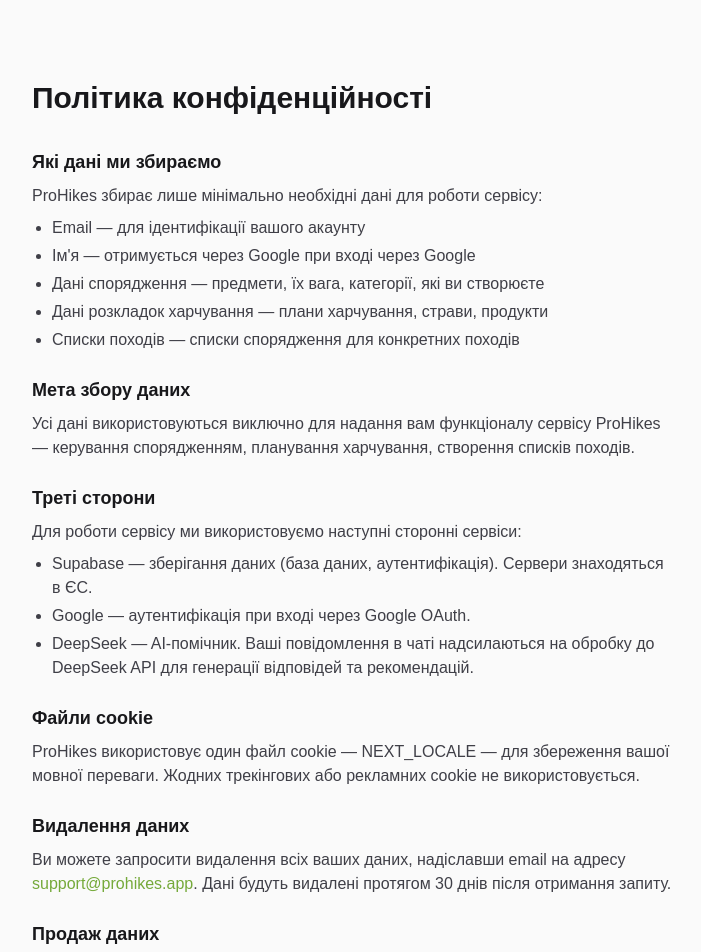
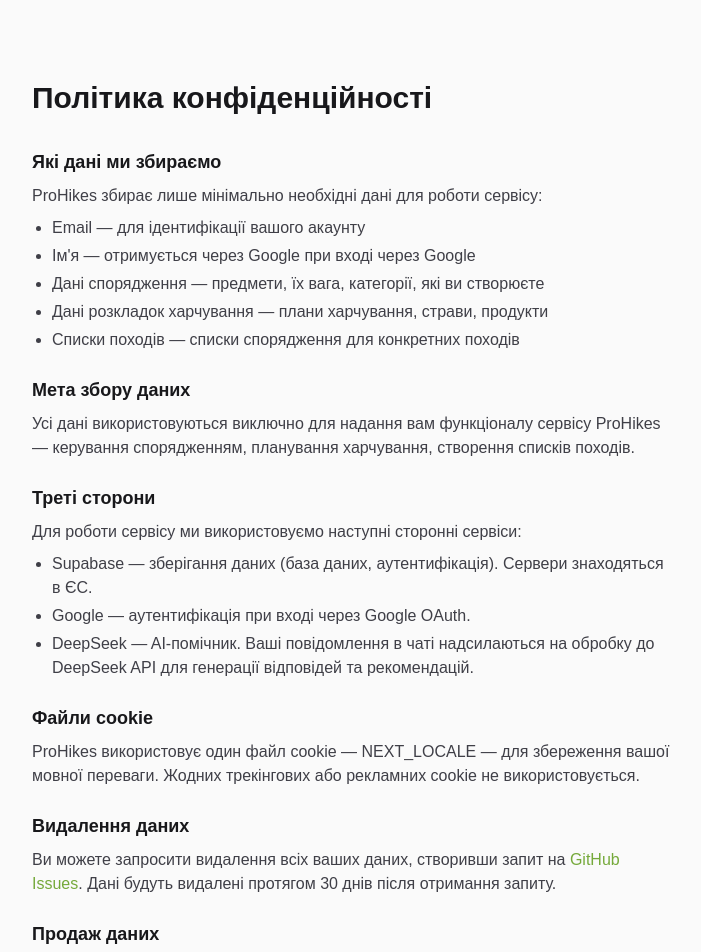
Before and after one commit to gray-od/hiker-app, a Next.js app: page /privacy in a window 1280 px wide. Shown: the top 952 px of the page, without its empty margins (288-989 px from the left). Built offline with nearby package versions, Linux system fonts and the light colour scheme; no server answers.

Commit message:
R21.5: privacy GitHub Issues link, update AGENTS.md + wiki_map_project.md memory

```diff
--- a/src/app/privacy/page.tsx
+++ b/src/app/privacy/page.tsx
@@ -53,8 +53,8 @@ export default async function PrivacyPage() {
             <h2 className="text-lg font-semibold text-zinc-900 dark:text-zinc-100 mb-2">{p('deletion_title')}</h2>
             <p>
               {p('deletion_text')}{' '}
-              <a href="mailto:support@prohikes.app" className="text-[#75a93a] hover:underline">
-                support@prohikes.app
+              <a href="https://github.com/gray-od/hiker-app/issues" target="_blank" rel="noopener noreferrer" className="text-[#75a93a] hover:underline">
+                GitHub Issues
               </a>.{' '}
               {p('deletion_period')}
             </p>
--- a/src/i18n/messages/en.json
+++ b/src/i18n/messages/en.json
@@ -287,7 +287,7 @@
     "cookies_title": "Cookies",
     "cookies_text": "ProHikes uses one cookie — NEXT_LOCALE — to save your language preference. No tracking or advertising cookies are used.",
     "deletion_title": "Data deletion",
-    "deletion_text": "You can request deletion of all your data by sending an email to",
+    "deletion_text": "You can request deletion of all your data by creating a request on",
     "deletion_period": "Data will be deleted within 30 days of receiving the request.",
     "no_sale_title": "Data sales",
     "no_sale_text": "ProHikes does not sell your personal data to third parties. We do not use your data for advertising or marketing.",
--- a/src/i18n/messages/ru.json
+++ b/src/i18n/messages/ru.json
@@ -287,7 +287,7 @@
     "cookies_title": "Файлы cookie",
     "cookies_text": "ProHikes использует один файл cookie — NEXT_LOCALE — для сохранения вашего языкового предпочтения. Никаких трекинговых или рекламных cookie не используется.",
     "deletion_title": "Удаление данных",
-    "deletion_text": "Вы можете запросить удаление всех ваших данных, отправив email на адрес",
+    "deletion_text": "Вы можете запросить удаление всех ваших данных, создав запрос на",
     "deletion_period": "Данные будут удалены в течение 30 дней после получения запроса.",
     "no_sale_title": "Продажа данных",
     "no_sale_text": "ProHikes не продаёт ваши персональные данные третьим сторонам. Мы не используем ваши данные для рекламы или маркетинга.",
--- a/src/i18n/messages/uk.json
+++ b/src/i18n/messages/uk.json
@@ -287,7 +287,7 @@
     "cookies_title": "Файли cookie",
     "cookies_text": "ProHikes використовує один файл cookie — NEXT_LOCALE — для збереження вашої мовної переваги. Жодних трекінгових або рекламних cookie не використовується.",
     "deletion_title": "Видалення даних",
-    "deletion_text": "Ви можете запросити видалення всіх ваших даних, надіславши email на адресу",
+    "deletion_text": "Ви можете запросити видалення всіх ваших даних, створивши запит на",
     "deletion_period": "Дані будуть видалені протягом 30 днів після отримання запиту.",
     "no_sale_title": "Продаж даних",
     "no_sale_text": "ProHikes не продає ваші персональні дані третім сторонам. Ми не використовуємо ваші дані для реклами чи маркетингу.",
```
Also changed, not shown: 2 other files (tests, documents, lock files or other folders).
